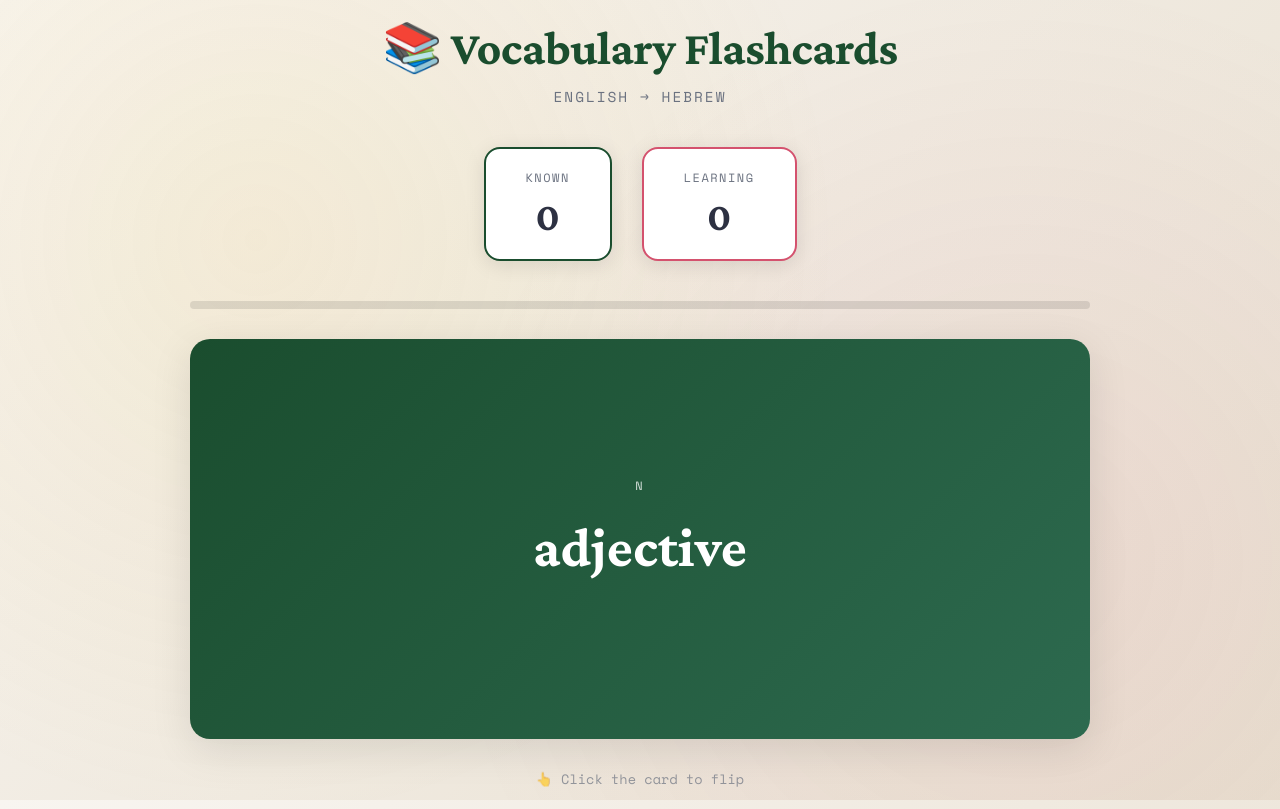
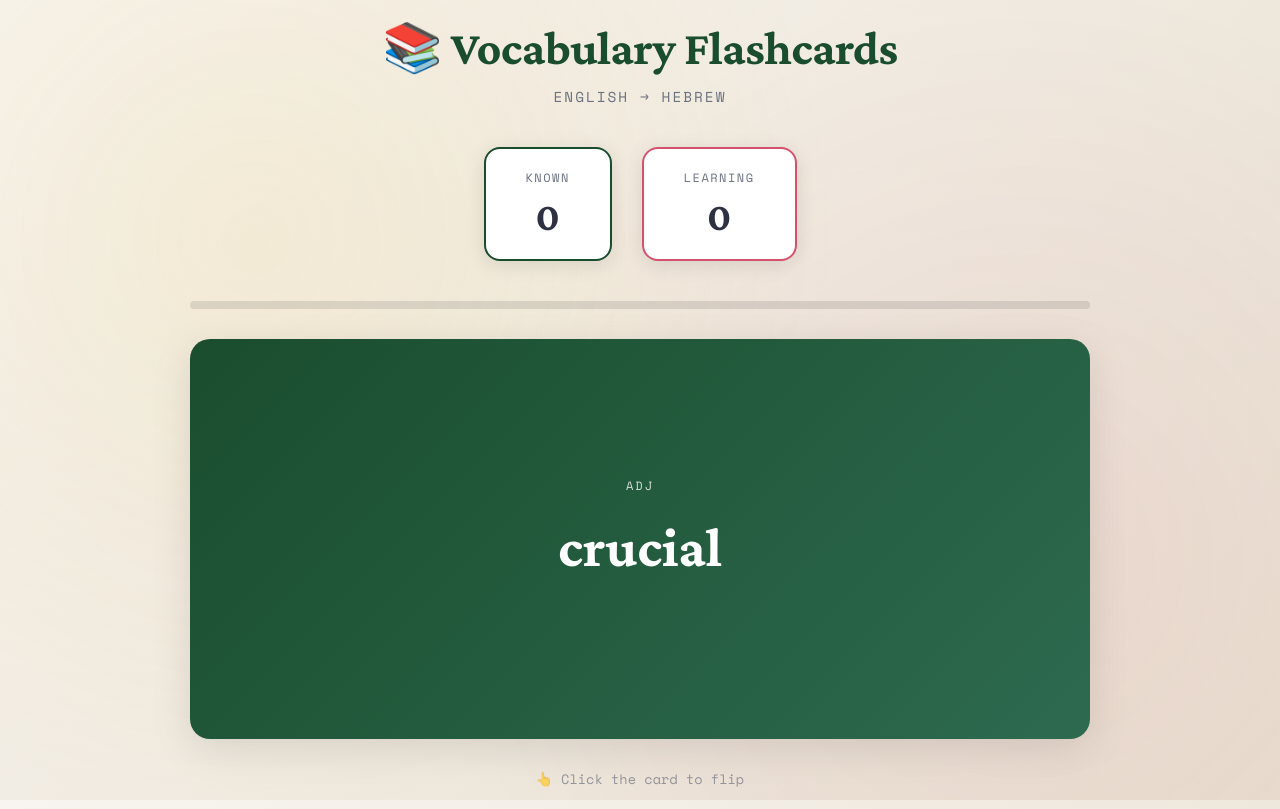
Before and after one commit to eranrav360/Vocab1, a plain HTML site: page index.html in a window 1280 px wide. Drawn offline with nearby package versions, Linux system fonts and the light colour scheme.

Commit message:
Add files via upload

```diff
--- a/index.html
+++ b/index.html
@@ -473,113 +473,106 @@
 
     <script>
         const words = [
-            // Part 2
-            { english: "adjective", type: "n", hebrew: "שם תואר" },
-            { english: "adverb", type: "n", hebrew: "תואר הפועל" },
-            { english: "arrange", type: "v", hebrew: "לארגן" },
-            { english: "at all", type: "phrase", hebrew: "בכלל" },
-            { english: "attitude", type: "n", hebrew: "גישה" },
-            { english: "be expecting (someone)", type: "phrase", hebrew: "לצפות (למישהו)" },
-            { english: "board", type: "v", hebrew: "לעלות (לאוטובוס/מטוס)" },
-            { english: "certain", type: "adj", hebrew: "בטוח, מסוים" },
-            { english: "complex", type: "adj", hebrew: "מורכב" },
+            // Original words
             { english: "crucial", type: "adj", hebrew: "מכריע, חיוני" },
-            { english: "culture", type: "n", hebrew: "תרבות" },
-            { english: "dictation", type: "n", hebrew: "הכתבה" },
-            { english: "eventually", type: "adv", hebrew: "בסופו של דבר" },
-            { english: "excuse", type: "n", hebrew: "תירוץ" },
-            { english: "experience", type: "n", hebrew: "ניסיון, חוויה" },
-            { english: "gas", type: "n", hebrew: "דלק, גז" },
-            { english: "in other words", type: "phrase", hebrew: "במילים אחרות" },
-            { english: "just", type: "adv", hebrew: "רק, בדיוק" },
-            { english: "knock", type: "v", hebrew: "לדפוק" },
-            { english: "later", type: "adv", hebrew: "מאוחר יותר" },
-            { english: "lay the table", type: "phrase", hebrew: "לערוך את השולחן" },
-            { english: "noticeboard", type: "n", hebrew: "לוח מודעות" },
-            { english: "noun", type: "n", hebrew: "שם עצם" },
-            { english: "paragraph", type: "n", hebrew: "פסקה" },
-            { english: "pass through", type: "phrase", hebrew: "לעבור דרך" },
-            { english: "period", type: "n", hebrew: "תקופה, פרק זמן" },
             { english: "phrase", type: "n", hebrew: "ביטוי" },
-            { english: "plural", type: "n, adj", hebrew: "רבים" },
-            { english: "question mark", type: "n", hebrew: "סימן שאלה" },
-            { english: "rather", type: "adv", hebrew: "די, למדי" },
             { english: "relatively", type: "adv", hebrew: "יחסית" },
-            { english: "route", type: "n", hebrew: "מסלול" },
-            { english: "singular", type: "adj", hebrew: "יחיד" },
-            { english: "tense", type: "n", hebrew: "זמן (דקדוק)" },
-            { english: "the press", type: "n", hebrew: "העיתונות" },
-            { english: "to be honest", type: "phrase", hebrew: "למען האמת" },
-            { english: "tone", type: "n", hebrew: "טון, צליל" },
-            { english: "understanding", type: "n", hebrew: "הבנה" },
-            { english: "advantage", type: "n", hebrew: "יתרון" },
-            { english: "disadvantage", type: "n", hebrew: "חיסרון" },
-            { english: "express", type: "v", hebrew: "לבטא" },
-            { english: "in detail", type: "phrase", hebrew: "בפירוט" },
-            { english: "in fact", type: "phrase", hebrew: "למעשה" },
-            { english: "notes", type: "n", hebrew: "הערות" },
-            { english: "opinion", type: "n", hebrew: "דעה" },
-            { english: "speaker", type: "n", hebrew: "דובר" },
-            { english: "speech", type: "n", hebrew: "נאום" },
-            { english: "support", type: "v", hebrew: "לתמוך" },
-            { english: "topic", type: "n", hebrew: "נושא" },
+            { english: "elementary", type: "adj", hebrew: "יסודי" },
 
-            // Review Part 1
-            { english: "ancient", type: "adj", hebrew: "עתיק" },
-            { english: "article", type: "n", hebrew: "מאמר, כתבה" },
-            { english: "as if", type: "phrase", hebrew: "כאילו" },
-            { english: "attach", type: "v", hebrew: "לצרף" },
-            { english: "attempt", type: "v", hebrew: "לנסות" },
-            { english: "base on", type: "phrase", hebrew: "להתבסס על" },
-            { english: "borrow", type: "v", hebrew: "לשאול (חפץ)" },
-            { english: "bring (someone) luck", type: "phrase", hebrew: "להביא מזל" },
-            { english: "care", type: "v", hebrew: "לדאוג" },
-            { english: "colleague", type: "n", hebrew: "עמית" },
-            { english: "consider (to be)", type: "v", hebrew: "לשקול, להחשיב" },
-            { english: "contrast", type: "n, v", hebrew: "ניגוד" },
-            { english: "cut", type: "phrase", hebrew: "לקצר" },
-            { english: "defend", type: "v", hebrew: "להגן" },
-            { english: "deny", type: "v", hebrew: "להכחיש" },
-            { english: "dive", type: "v", hebrew: "לצלול" },
-            { english: "duty", type: "n", hebrew: "חובה" },
-            { english: "elementary", type: "adj", hebrew: "יסודי" },
-            { english: "elevator", type: "n", hebrew: "מעלית" },
-            { english: "every single", type: "phrase", hebrew: "כל אחד ואחד" },
-            { english: "excitement", type: "n", hebrew: "התרגשות" },
-            { english: "favor", type: "n", hebrew: "טובה" },
-            { english: "find (it) (funny)", type: "phrase", hebrew: "למצוא (משהו) (מצחיק)" },
-            { english: "fire", type: "n, v", hebrew: "אש, לפטר" },
-            { english: "for instance", type: "phrase", hebrew: "לדוגמה" },
-            { english: "forgive", type: "v", hebrew: "לסלוח" },
-            { english: "gather", type: "v", hebrew: "לאסוף, להתאסף" },
-            { english: "give (someone) a call", type: "phrase", hebrew: "להתקשר למישהו" },
-            { english: "happiness", type: "n", hebrew: "אושר" },
-            { english: "hardly", type: "adv", hebrew: "בקושי" },
-            { english: "hit", type: "n", hebrew: "להצלחה, להכות" },
-            { english: "importance", type: "n", hebrew: "חשיבות" },
-            { english: "jar", type: "n", hebrew: "צנצנת" },
-            { english: "joke", type: "n", hebrew: "בדיחה" },
-            { english: "laugh at", type: "phrase", hebrew: "לצחוק על" },
-            { english: "mean", type: "adj", hebrew: "מרושע, ממוצע" },
-            { english: "midday", type: "n", hebrew: "צהריים" },
-            { english: "mind", type: "n, v", hebrew: "מוח, להפריע" },
-            { english: "nowadays", type: "adv", hebrew: "כיום" },
-            { english: "play a trick on", type: "phrase", hebrew: "לשחק קונדס" },
-            { english: "pop", type: "n", hebrew: "פופ" },
-            { english: "record", type: "n, v", hebrew: "תקליט, להקליט" },
-            { english: "result in", type: "phrase", hebrew: "לגרום ל" },
-            { english: "roll", type: "n, v", hebrew: "גליל, להתגלגל" },
-            { english: "see", type: "v", hebrew: "לראות" },
-            { english: "selfie", type: "n", hebrew: "סלפי" },
-            { english: "sense of humor", type: "phrase", hebrew: "חוש הומור" },
-            { english: "smell", type: "n, v", hebrew: "ריח, להריח" },
-            { english: "smoke", type: "n, v", hebrew: "עשן, לעשן" },
-            { english: "so that", type: "phrase", hebrew: "כדי ש" },
-            { english: "stranger", type: "n", hebrew: "זר" },
-            { english: "study", type: "n, v", hebrew: "מחקר, ללמוד" },
-            { english: "the public", type: "phrase", hebrew: "הציבור" },
-            { english: "the same thing", type: "phrase", hebrew: "אותו דבר" },
-            { english: "tweet", type: "n, v", hebrew: "ציוץ, לצייץ" }
+            // 1. Sequencing Connectors
+            { english: "first", type: "Sequencing", hebrew: "ראשית" },
+            { english: "firstly", type: "Sequencing", hebrew: "ראשית" },
+            { english: "second", type: "Sequencing", hebrew: "שנית" },
+            { english: "secondly", type: "Sequencing", hebrew: "שנית" },
+            { english: "third", type: "Sequencing", hebrew: "שלישית" },
+            { english: "then", type: "Sequencing", hebrew: "אז, לאחר מכן" },
+            { english: "next", type: "Sequencing", hebrew: "לאחר מכן" },
+            { english: "after that", type: "Sequencing", hebrew: "אחרי זה" },
+            { english: "afterwards", type: "Sequencing", hebrew: "לאחר מכן" },
+            { english: "finally", type: "Sequencing", hebrew: "לבסוף" },
+            { english: "lastly", type: "Sequencing", hebrew: "לבסוף" },
+            { english: "eventually", type: "Sequencing", hebrew: "בסופו של דבר" },
+            { english: "meanwhile", type: "Sequencing", hebrew: "בינתיים" },
+            { english: "simultaneously", type: "Sequencing", hebrew: "במקביל, בו זמנית" },
+            { english: "previously", type: "Sequencing", hebrew: "בעבר, קודם לכן" },
+
+            // 2. Adding Connectors
+            { english: "and", type: "Adding", hebrew: "ו" },
+            { english: "also", type: "Adding", hebrew: "גם" },
+            { english: "furthermore", type: "Adding", hebrew: "יתר על כן" },
+            { english: "moreover", type: "Adding", hebrew: "יתרה מזאת" },
+            { english: "in addition", type: "Adding", hebrew: "בנוסף" },
+            { english: "additionally", type: "Adding", hebrew: "בנוסף" },
+            { english: "besides", type: "Adding", hebrew: "חוץ מזה" },
+            { english: "as well as", type: "Adding", hebrew: "כמו גם" },
+            { english: "not only... but also", type: "Adding", hebrew: "לא רק... אלא גם" },
+            { english: "along with", type: "Adding", hebrew: "יחד עם" },
+            { english: "together with", type: "Adding", hebrew: "ביחד עם" },
+
+            // 3. Contrast Connectors
+            { english: "but", type: "Contrast", hebrew: "אבל" },
+            { english: "however", type: "Contrast", hebrew: "אולם, עם זאת" },
+            { english: "nevertheless", type: "Contrast", hebrew: "בכל זאת" },
+            { english: "nonetheless", type: "Contrast", hebrew: "בכל זאת" },
+            { english: "although", type: "Contrast", hebrew: "למרות ש" },
+            { english: "though", type: "Contrast", hebrew: "למרות ש" },
+            { english: "even though", type: "Contrast", hebrew: "למרות ש" },
+            { english: "despite", type: "Contrast", hebrew: "למרות" },
+            { english: "in spite of", type: "Contrast", hebrew: "למרות" },
+            { english: "whereas", type: "Contrast", hebrew: "בעוד ש" },
+            { english: "while", type: "Contrast", hebrew: "בעוד ש" },
+            { english: "on the other hand", type: "Contrast", hebrew: "מצד שני" },
+            { english: "on the contrary", type: "Contrast", hebrew: "להיפך" },
+            { english: "in contrast", type: "Contrast", hebrew: "בניגוד" },
+            { english: "conversely", type: "Contrast", hebrew: "להיפך" },
+            { english: "yet", type: "Contrast", hebrew: "ובכל זאת" },
+            { english: "still", type: "Contrast", hebrew: "עדיין" },
+
+            // 4. Cause & Effect Connectors
+            { english: "because", type: "Cause & Effect", hebrew: "כי, מפני ש" },
+            { english: "since", type: "Cause & Effect", hebrew: "מאז, מכיוון ש" },
+            { english: "as", type: "Cause & Effect", hebrew: "מכיוון ש" },
+            { english: "therefore", type: "Cause & Effect", hebrew: "לכן" },
+            { english: "thus", type: "Cause & Effect", hebrew: "לפיכך" },
+            { english: "hence", type: "Cause & Effect", hebrew: "מכאן ש" },
+            { english: "so", type: "Cause & Effect", hebrew: "אז, לכן" },
+            { english: "consequently", type: "Cause & Effect", hebrew: "כתוצאה מכך" },
+            { english: "as a result", type: "Cause & Effect", hebrew: "כתוצאה מכך" },
+            { english: "due to", type: "Cause & Effect", hebrew: "בגלל" },
+            { english: "owing to", type: "Cause & Effect", hebrew: "בשל" },
+            { english: "for this reason", type: "Cause & Effect", hebrew: "מסיבה זו" },
+            { english: "that's why", type: "Cause & Effect", hebrew: "זו הסיבה ש" },
+
+            // 5. Clarifying/Explanation Connectors
+            { english: "in other words", type: "Clarifying", hebrew: "במילים אחרות" },
+            { english: "that is", type: "Clarifying", hebrew: "כלומר" },
+            { english: "that is to say", type: "Clarifying", hebrew: "כלומר" },
+            { english: "namely", type: "Clarifying", hebrew: "דהיינו" },
+            { english: "i.e.", type: "Clarifying", hebrew: "כלומר" },
+            { english: "to clarify", type: "Clarifying", hebrew: "להבהיר" },
+            { english: "to put it another way", type: "Clarifying", hebrew: "במילים אחרות" },
+            { english: "in fact", type: "Clarifying", hebrew: "למעשה" },
+            { english: "actually", type: "Clarifying", hebrew: "למעשה, בעצם" },
+            { english: "specifically", type: "Clarifying", hebrew: "באופן ספציפי" },
+            { english: "for example", type: "Clarifying", hebrew: "לדוגמה" },
+            { english: "for instance", type: "Clarifying", hebrew: "למשל" },
+            { english: "such as", type: "Clarifying", hebrew: "כגון" },
+            { english: "like", type: "Clarifying", hebrew: "כמו" },
+
+            // 6. Emphasis Connectors
+            { english: "indeed", type: "Emphasis", hebrew: "אכן" },
+            { english: "certainly", type: "Emphasis", hebrew: "בהחלט" },
+            { english: "obviously", type: "Emphasis", hebrew: "ברור ש" },
+            { english: "clearly", type: "Emphasis", hebrew: "ברור ש" },
+            { english: "undoubtedly", type: "Emphasis", hebrew: "ללא ספק" },
+            { english: "in fact", type: "Emphasis", hebrew: "למעשה" },
+            { english: "as a matter of fact", type: "Emphasis", hebrew: "למעשה" },
+            { english: "above all", type: "Emphasis", hebrew: "מעל הכל" },
+            { english: "especially", type: "Emphasis", hebrew: "במיוחד" },
+            { english: "particularly", type: "Emphasis", hebrew: "בפרט" },
+            { english: "notably", type: "Emphasis", hebrew: "במיוחד" },
+            { english: "significantly", type: "Emphasis", hebrew: "באופן משמעותי" },
+            { english: "importantly", type: "Emphasis", hebrew: "באופן חשוב" }
         ];
 
         let currentIndex = 0;
```
